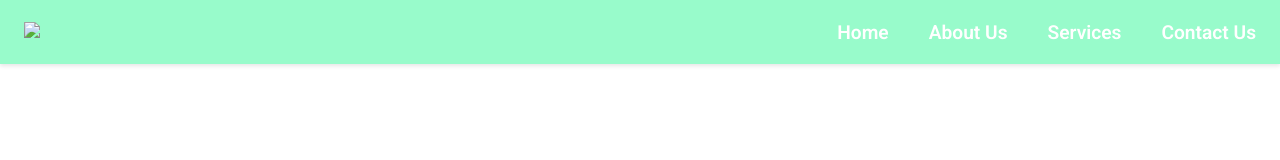
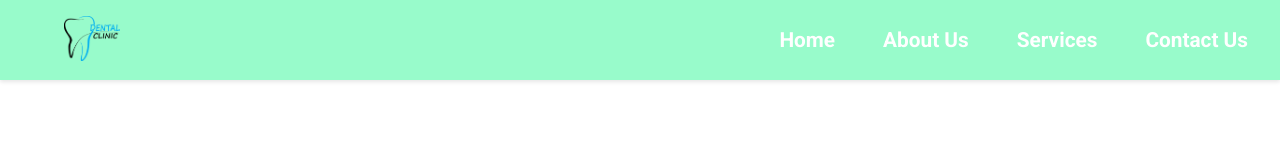
Before and after one commit to OrestiFezo/DA-FirstProject, a plain HTML site: page header.html in a window 1280 px wide. Drawn offline with nearby package versions, Linux system fonts and the light colour scheme.

Commit message:
Update on header
Add logo and making header mor visible

```diff
--- a/header.html
+++ b/header.html
@@ -21,7 +21,7 @@
     <header class="header">
         <nav class="nav grid">
             <div>
-                <a href="#" class="nav_logo"><img src="#"></a>
+                <a href="#" class="nav_logo"><img src="Logo/dental clinic.png"></a>
             </div>
 
             <div class="nav_menu" id="nav-menu">
--- a/style.css
+++ b/style.css
@@ -1,26 +1,21 @@
 /*GOOGLE FONTS*/
 @import url("https://fonts.googleapis.com/css2?family=Roboto:ital,wght@0,100..900;1,100..900&display=swap");
-
 body {
     font-family: "Roboto", sans-serif;
     margin: 0;
     padding: 0;
+    background-color: #fff;
+    color: #111;
 }
 
-/* General Reset and Font*/
+/* General Reset */
 * {
     box-sizing: border-box;
     padding: 0;
     margin: 0;
 }
 
-body {
-    font-family: "Roboto", sans-serif;
-    background-color: #fff;
-    color: #111;
-}
-
-/* Header & Navigation*/
+/* Header & Navigation */
 .header {
     width: 100%;
     position: fixed;
@@ -35,18 +30,19 @@ body {
     display: flex;
     justify-content: space-between;
     align-items: center;
-    height: 4rem;
-    padding: 0 1.5rem;
+    height: 5rem;
+    padding: 0 2rem;
 }
 
 .nav_logo img {
-    height: 30px;
+    height: 45px;
     width: auto;
+    margin-left: 2rem;
 }
 
 /* Nav Toggle (hamburger icon) */
 .nav_toggle {
-    font-size: 1.5rem;
+    font-size: 2rem;
     cursor: pointer;
     color: #fff;
     display: block;
@@ -54,7 +50,7 @@ body {
     position: relative;
 }
 
-/*  Navigation Menu */
+/* Navigation Menu */
 .nav_menu {
     position: fixed;
     top: 0;
@@ -70,31 +66,24 @@ body {
     box-shadow: -4px 0 12px rgba(0, 0, 0, 0.2);
 }
 
-/* Show Menu Class*/
-.nav_menu {
-    right: -100%;
-    transition: right 0.4s ease;
-
-}
-
 .nav_menu.show-menu {
     right: 0;
 }
 
-/*Nav List*/
+/* Nav List */
 .nav_list {
     list-style: none;
     display: flex;
     flex-direction: column;
-    gap: 2rem;
+    gap: 2.5rem;
     text-align: center;
 }
 
 .nav_link {
     color: #fff;
     text-decoration: none;
-    font-size: 1.2rem;
-    font-weight: 600;
+    font-size: 1.4rem;
+    font-weight: 700;
     position: relative;
     transition: color 0.3s;
 }
@@ -103,18 +92,17 @@ body {
     color: #60a5fa;
 }
 
-
 .nav_link.active-link::after {
     content: '';
     position: absolute;
     width: 50%;
-    height: 2px;
+    height: 3px;
     background-color: #3b82f6;
     left: 25%;
-    bottom: -6px;
+    bottom: -8px;
 }
 
-/*Responsive for Desktop */
+/* Responsive for Desktop */
 @media (min-width: 768px) {
     .nav_toggle {
         display: none;
@@ -131,14 +119,15 @@ body {
 
     .nav_list {
         flex-direction: row;
-        gap: 2.5rem;
+        gap: 3rem;
     }
 
     .nav_link {
         color: #ffffff;
+        font-size: 1.3rem;
     }
 
     .nav_link.active-link::after {
-        bottom: -4px;
+        bottom: -6px;
     }
 }
```
